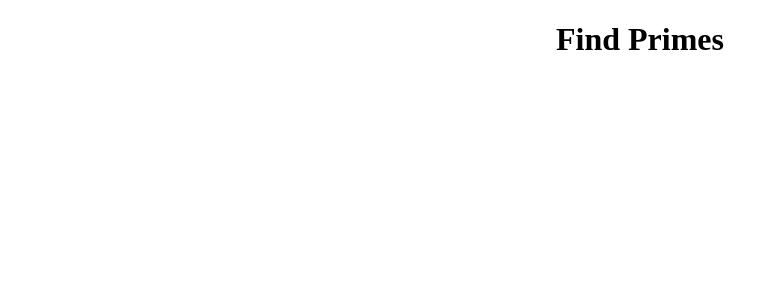
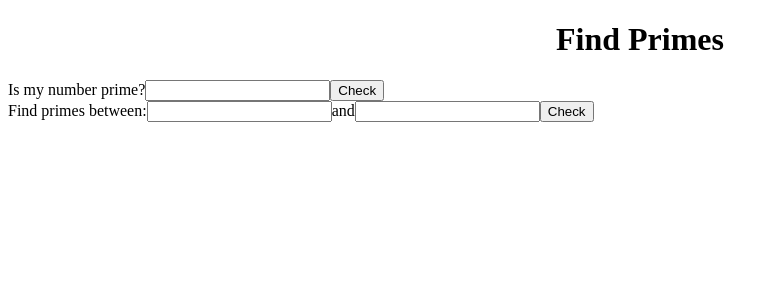
Before and after one commit to KrisztinaBrczan/Primes, a React (Vite) app: page / in a window 1280 px wide. Shown: the top 300 px of the page, without its empty margins (0-779 px from the left). Built offline with nearby package versions, Linux system fonts and the light colour scheme.

Commit message:
create basic input container

```diff
--- a/src/App.tsx
+++ b/src/App.tsx
@@ -1,9 +1,11 @@
 import Header from "./components/Header";
+import InputContainer from "./components/InputContainer";
 
 export default function App() {
   return (
     <>
       <Header />
+      <InputContainer />
     </>
   );
 }
--- /dev/null
+++ b/src/components/InputContainer.tsx
@@ -0,0 +1,22 @@
+export default function InputContainer() {
+  return (
+    <>
+      <div>
+        <label>
+          Is my number prime?
+          <input type="number" />
+        </label>
+        <button>Check</button>
+      </div>
+      <div>
+        <label>
+          Find primes between:
+          <input type="number" />
+          and
+          <input type="number" />
+        </label>
+        <button>Check</button>
+      </div>
+    </>
+  );
+}
```
